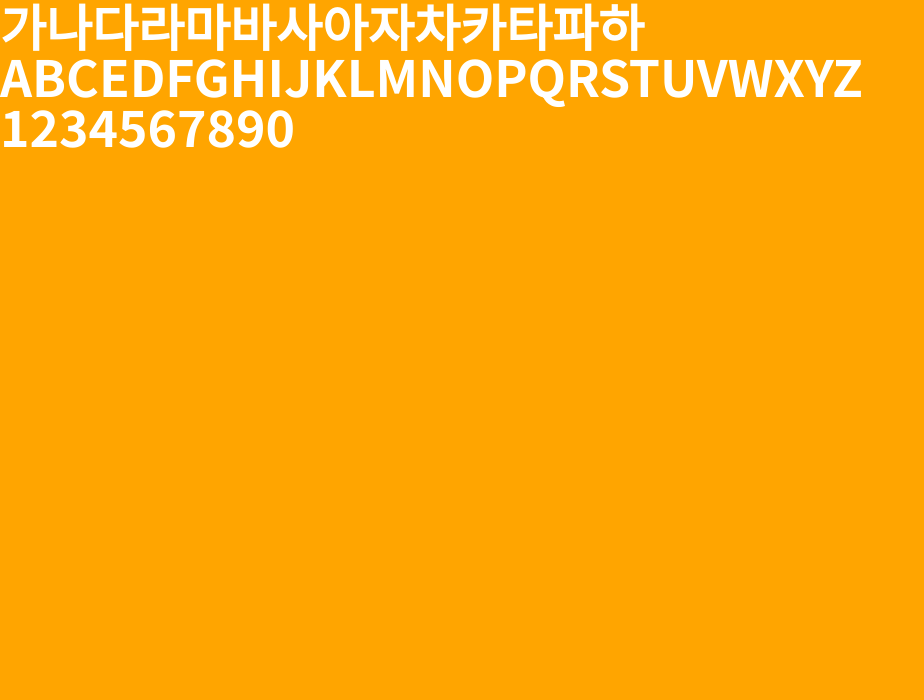
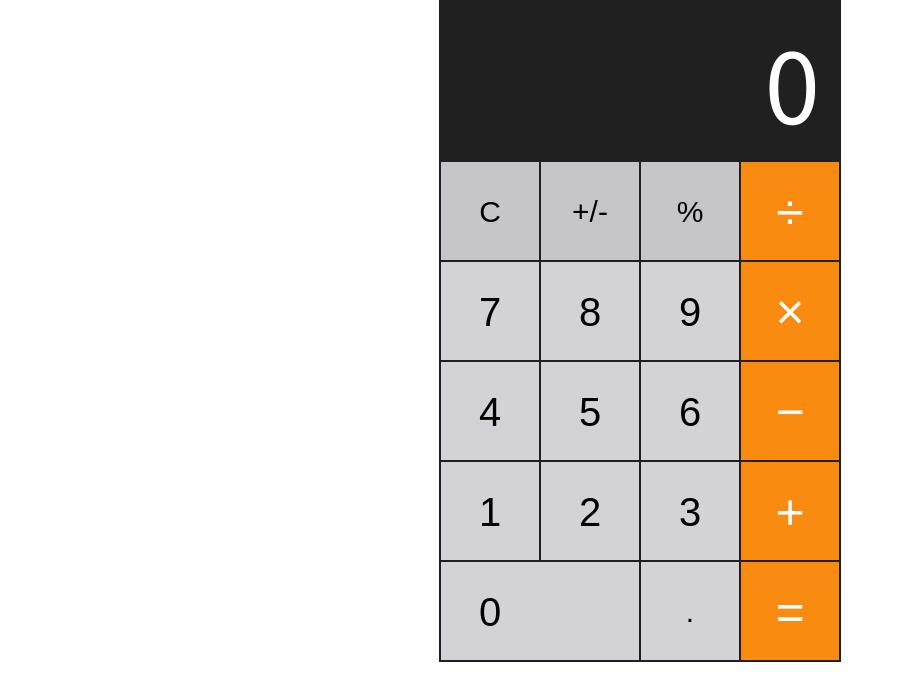
Before and after one commit to potionstory/calculator, a React app: page / in a window 1280 px wide. Shown: the top 700 px of the page, without its empty margins (0-924 px from the left). Built offline with nearby package versions, Linux system fonts and the light colour scheme.

Commit message:
calculator : layout

```diff
--- a/src/components/App.js
+++ b/src/components/App.js
@@ -1,14 +1,11 @@
 import React from 'react';
+import Calculator from './Calculator';
 
 export default class App extends React.Component {
     render() {
         return(
             <div>
-                <h1>
-                    가나다라마바사아자차카타파하<br />
-                    ABCEDFGHIJKLMNOPQRSTUVWXYZ<br />
-                    1234567890
-                </h1>
+                <Calculator/>
             </div>
         );
     }
--- /dev/null
+++ b/src/components/Calculator.js
@@ -0,0 +1,14 @@
+import React from 'react';
+import Output from './Output';
+import Input from './Input';
+
+export default class Calculator extends React.Component {
+    render() {
+        return(
+            <div className="calculator">
+                <Output/>
+                <Input/>
+            </div>
+        );
+    }
+}
--- /dev/null
+++ b/src/components/Input.js
@@ -0,0 +1,16 @@
+import React from 'react';
+import NumberBtns from './NumberBtns'
+import UtilBtns from './UtilBtns'
+import OperBtns from './OperBtns'
+
+export default class Input extends React.Component {
+    render() {
+        return(
+            <div className="input">
+                <NumberBtns/>
+                <UtilBtns/>
+                <OperBtns/>
+            </div>
+        );
+    }
+}
--- /dev/null
+++ b/src/components/NumberBtns.js
@@ -0,0 +1,32 @@
+import React from 'react';
+
+export default class NumberBtns extends React.Component {
+    constructor(props) {
+        super(props);
+        this.state = {
+            buttons: [
+                {name: '7', attr: 'num'},
+                {name: '8', attr: 'num'},
+                {name: '9', attr: 'num'},
+                {name: '4', attr: 'num'},
+                {name: '5', attr: 'num'},
+                {name: '6', attr: 'num'},
+                {name: '1', attr: 'num'},
+                {name: '2', attr: 'num'},
+                {name: '3', attr: 'num'},
+                {name: '0', attr: 'num'},
+            ]
+        }
+    }
+    render() {
+        return(
+            <div className="btns-number">
+                {this.state.buttons.map((calculator, i) => {
+                    return(
+                        <button type="button" value={calculator.name} key={i}>{calculator.name}</button>
+                    );
+                })}
+            </div>
+        );
+    }
+}
--- /dev/null
+++ b/src/components/OperBtns.js
@@ -0,0 +1,27 @@
+import React from 'react';
+
+export default class NumberBtns extends React.Component {
+    constructor(props) {
+        super(props);
+        this.state = {
+            buttons: [
+                {name: '÷', attr: 'num'},
+                {name: '×', attr: 'num'},
+                {name: '−', attr: 'num'},
+                {name: '+', attr: 'num'},
+                {name: '=', attr: 'num'}
+            ]
+        }
+    }
+    render() {
+        return(
+            <div className="btns-oper">
+                {this.state.buttons.map((calculator, i) => {
+                    return(
+                        <button type="button" value={calculator.name} key={i}>{calculator.name}</button>
+                    );
+                })}
+            </div>
+        );
+    }
+}
--- /dev/null
+++ b/src/components/Output.js
@@ -0,0 +1,11 @@
+import React from 'react';
+
+export default class Output extends React.Component {
+    render() {
+        return(
+            <div className="output">
+                0
+            </div>
+        );
+    }
+}
--- /dev/null
+++ b/src/components/UtilBtns.js
@@ -0,0 +1,26 @@
+import React from 'react';
+
+export default class UtilBtns extends React.Component {
+    constructor(props) {
+        super(props);
+        this.state = {
+            buttons: [
+                {name: 'C', attr: 'num'},
+                {name: '+/-', attr: 'num'},
+                {name: '%', attr: 'num'},
+                {name: '.', attr: 'num'},
+            ]
+        }
+    }
+    render() {
+        return(
+            <div className="btns-util">
+                {this.state.buttons.map((calculator, i) => {
+                    return(
+                        <button type="button" value={calculator.name} key={i}>{calculator.name}</button>
+                    );
+                })}
+            </div>
+        );
+    }
+}
--- a/src/styles/calculator.scss
+++ b/src/styles/calculator.scss
@@ -1,17 +1,80 @@
-body {
-    background-color:orange;
-    h1 {
-        font-size:50px;
+.calculator {
+    max-width:400px;
+    margin:0 auto;
+    border:1px solid #202020;
+    .output {
+        padding:30px 20px;
+        box-sizing:border-box;
+        background-color:#202020;
+        font-size:100px;
+        font-weight:200;
         color:#fff;
-        span {
-            color:#333;
+        text-align:right;
+    }
+    .input {
+        position:relative;
+        height:500px;
+        button {
+            float:left;
+            width:100px;
+            height:100px;
+            border:1px solid #202020;
+            font-size:40px;
+            font-weight:200;
+            text-align:center;
+            line-height:100px;
         }
-    }
-    h2 {
-        font-size:100px;
-        color:#fff;
-        span {
-            color:#333;
+        .btns-number {
+            position:absolute;
+            top:100px;
+            left:0;
+            z-index:10;
+            width:300px;
+            button {
+                background-color:#d3d2d7;
+                &:focus {
+                    background-color:#bdbcc1;
+                }
+                &:last-child {
+                    width:200px;
+                    padding-right:100px;
+                }
+            }
+        }
+        .btns-util {
+            position:absolute;
+            top:0;
+            left:0;
+            z-index:20;
+            width:300px;
+            button {
+                background-color:#c6c5ca;
+                font-size:30px;
+                &:last-child {
+                    position:absolute;
+                    top:400px;
+                    right:0;
+                    background-color:#d3d2d7;
+                }
+                &:focus {
+                    background-color:#bdbcc1;
+                }
+            }
+        }
+        .btns-oper {
+            position:absolute;
+            top:0;
+            right:0;
+            z-index:30;
+            width:100px;
+            button {
+                background-color:#f98b10;
+                font-size:50px;
+                color:#fff;
+                &:focus {
+                    background-color:#e07910;
+                }
+            }
         }
     }
 }
--- a/src/styles/reset.scss
+++ b/src/styles/reset.scss
@@ -40,3 +40,11 @@ q {
 table {
   border-collapse: collapse;
   border-spacing: 0; }
+
+button {
+  padding:0;
+  border:0 none;
+  &:focus {
+    outline:0
+  }
+}
```
